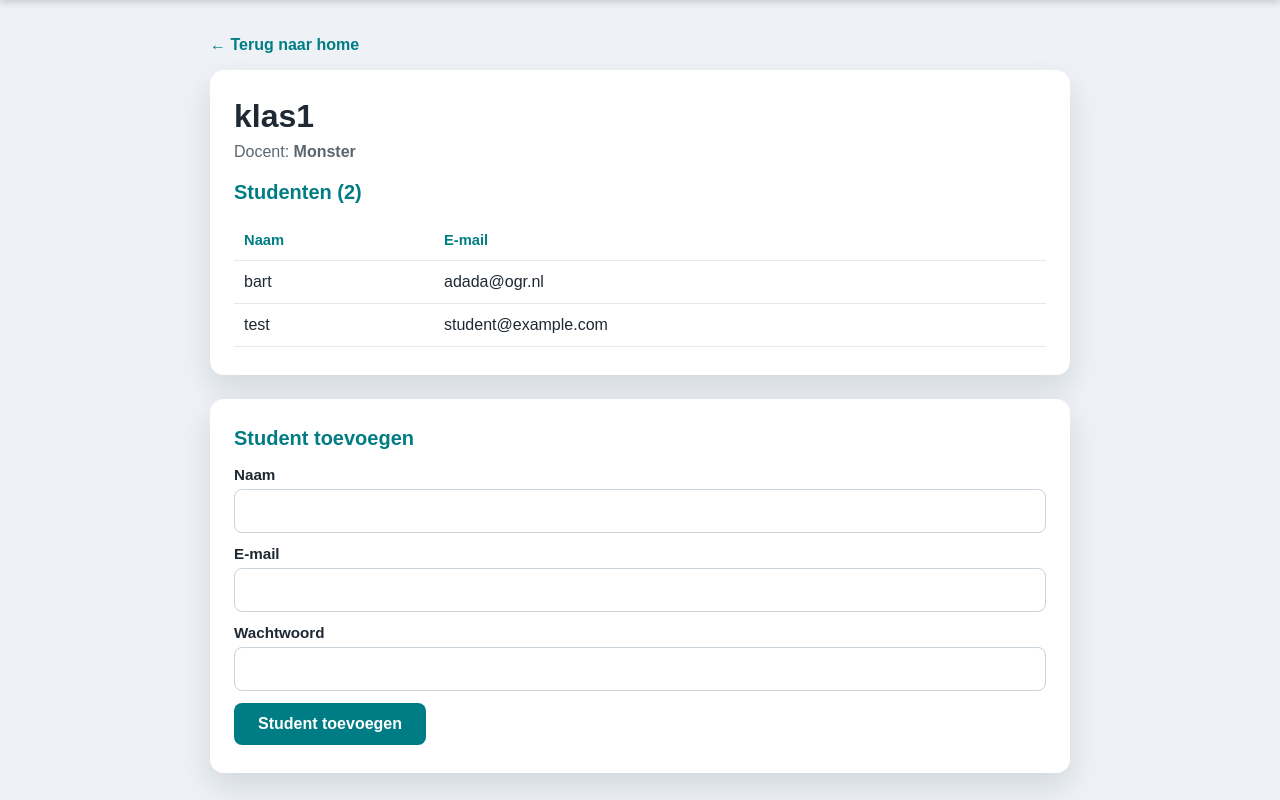
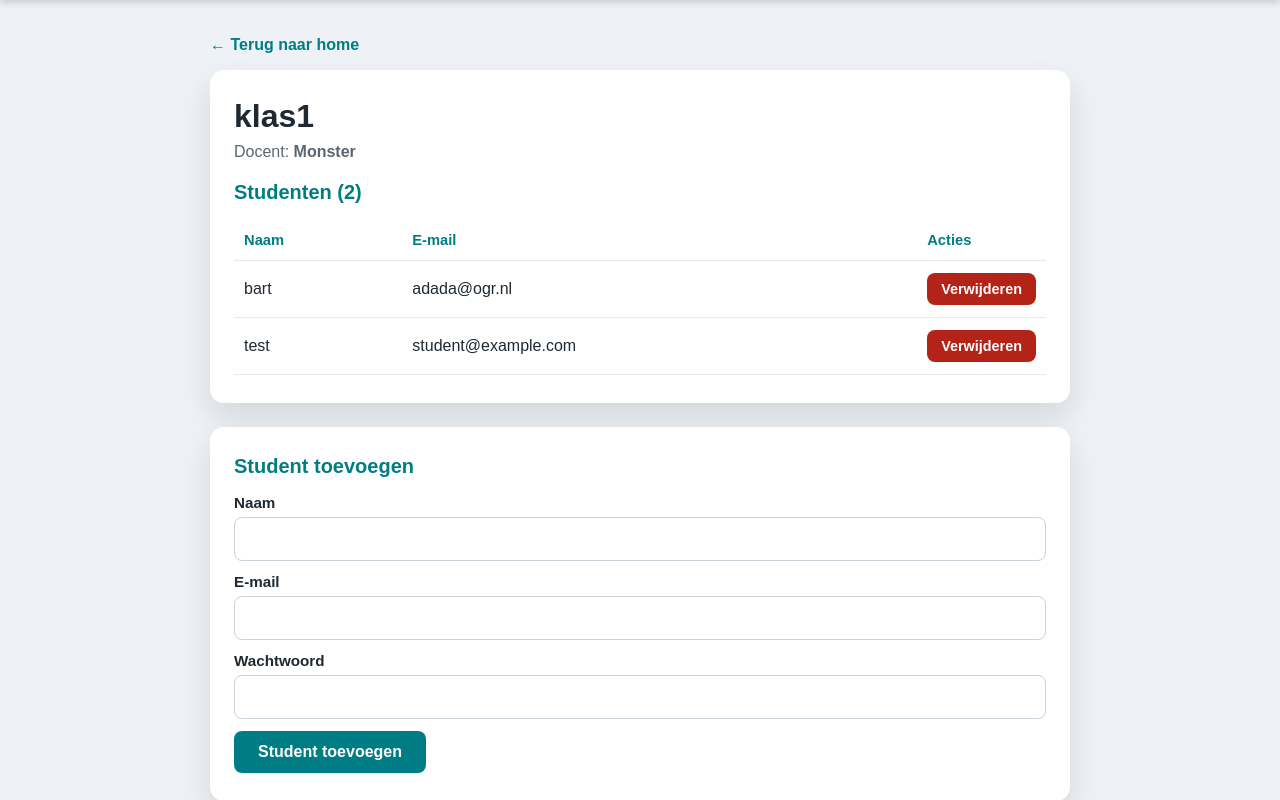
Before and after one commit to Ogulcan2005/HelpDesk_Sim, a Django app: page /class/6/ in a window 1280 px wide. Shown: the part 56-856 px from the top of the page. Run offline with Django 5.2, Linux system fonts and the light colour scheme; a user stored in the database is signed in; data comes from the database, SQL or seed files in the repository; both versions use the stored data as it was after the commit.

Commit message:
Docent kan nu studenten verwijderen uit zijn klas
Ik had met mijn project groep de klassen lijst van de docent account laten zien en zeiden dat het handig zou zijn om er ook een verwijder knop naast de studenten te zetten maar dat het ze alleen uit de klas verwijderd niet hun hele account

```diff
--- a/CodeInlog/accounts/templates/accounts/class_detail.html
+++ b/CodeInlog/accounts/templates/accounts/class_detail.html
@@ -166,6 +166,27 @@
         .btn-primary:hover {
             background: var(--brand-dark);
         }
+
+        .btn-remove {
+            border: none;
+            border-radius: 8px;
+            background: #b42318;
+            color: #fff;
+            font-size: 0.9rem;
+            font-weight: 700;
+            padding: 8px 14px;
+            cursor: pointer;
+            transition: background 0.15s ease;
+        }
+
+        .btn-remove:hover {
+            background: #912018;
+        }
+
+        .actions-cell {
+            width: 1%;
+            white-space: nowrap;
+        }
     </style>
 </head>
 <body>
@@ -200,6 +221,9 @@
                         <tr>
                             <th>Naam</th>
                             <th>E-mail</th>
+                            {% if can_add_students %}
+                                <th>Acties</th>
+                            {% endif %}
                         </tr>
                     </thead>
                     <tbody>
@@ -207,6 +231,15 @@
                             <tr>
                                 <td>{{ student.name }}</td>
                                 <td>{% if student.user %}{{ student.user.email }}{% else %}—{% endif %}</td>
+                                {% if can_add_students %}
+                                    <td class="actions-cell">
+                                        <form method="post" onsubmit="return confirm('Weet je zeker dat je {{ student.name }} uit deze klas wilt verwijderen? Het account blijft bestaan.');">
+                                            {% csrf_token %}
+                                            <input type="hidden" name="remove_student" value="{{ student.pk }}">
+                                            <button class="btn-remove" type="submit">Verwijderen</button>
+                                        </form>
+                                    </td>
+                                {% endif %}
                             </tr>
                         {% endfor %}
                     </tbody>
```
Also changed, not shown: CodeInlog/db.sqlite3.
